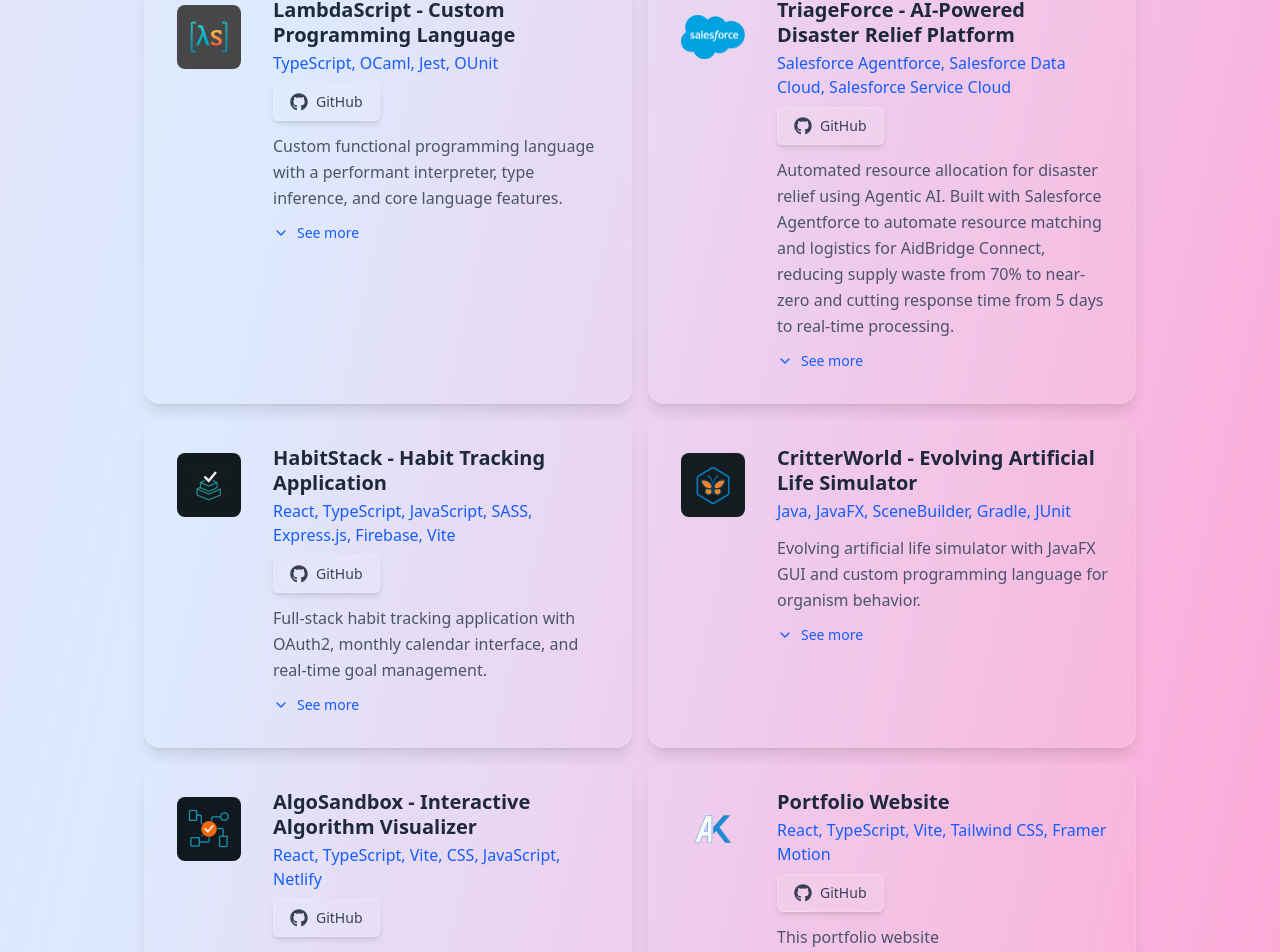
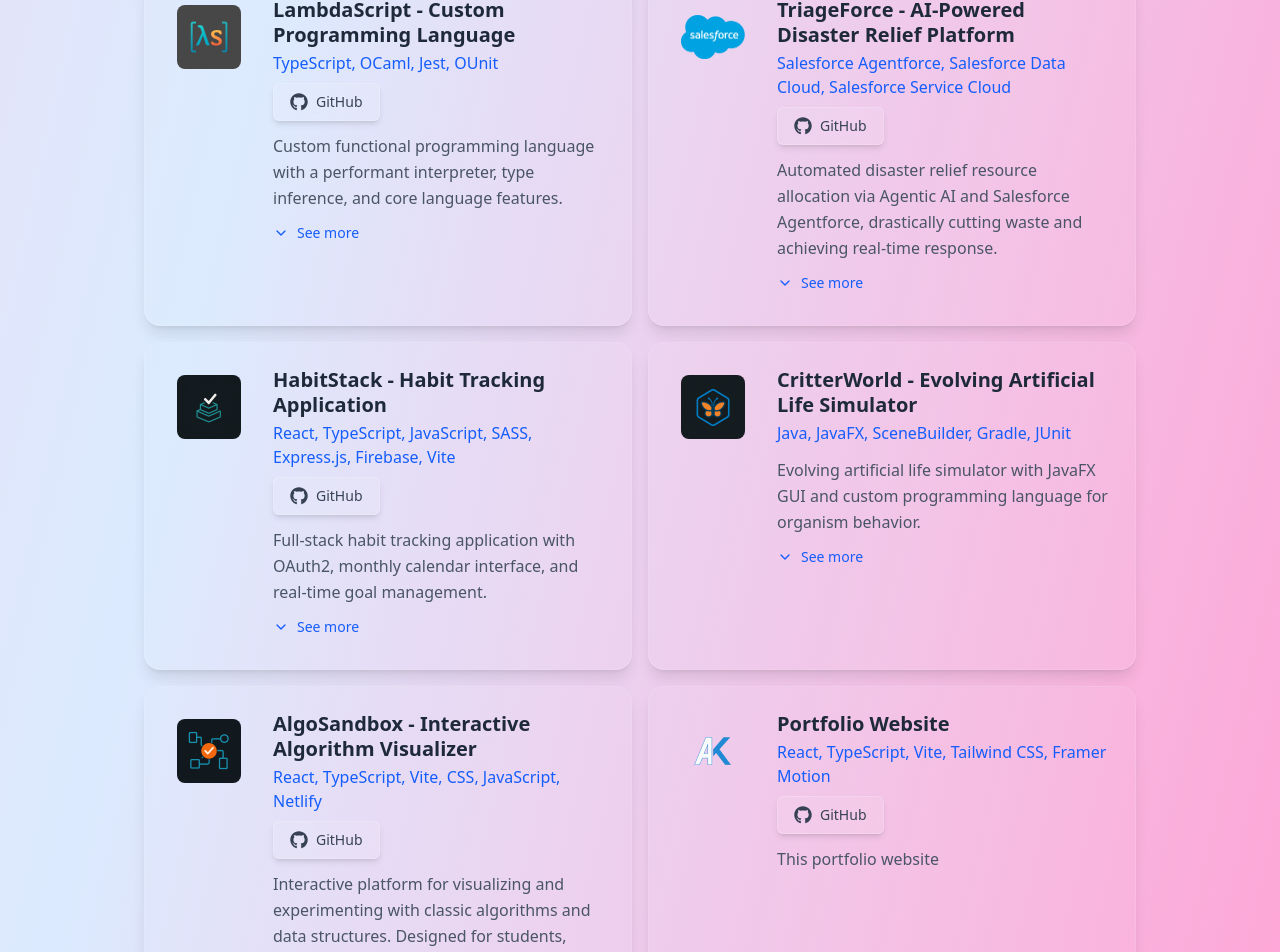
Before and after one commit to LambdaAK/Alex-Kozik-Portfolio, a React (Vite) app: page / in a window 1280 px wide. Shown: the part 4485-5437 px from the top of the page. Built offline with nearby package versions, Linux system fonts and the light colour scheme.

Commit message:
Updated TriageForce

```diff
--- a/src/App.tsx
+++ b/src/App.tsx
@@ -537,16 +537,16 @@
   },
   {
     name: "TriageForce - AI-Powered Disaster Relief Platform",
-    description: "Automated resource allocation for disaster relief using Agentic AI. Built with Salesforce Agentforce to automate resource matching and logistics for AidBridge Connect, reducing supply waste from 70% to near-zero and cutting response time from 5 days to real-time processing.",
+    description: "Automated disaster relief resource allocation via Agentic AI and Salesforce Agentforce, drastically cutting waste and achieving real-time response.",
     tech: ["Salesforce Agentforce", "Salesforce Data Cloud", "Salesforce Service Cloud"],
     github: "https://github.com/LambdaAK/agent-hackathon",
     demo: null,
     image: "/Salesforce.com_logo.svg.png",
     highlights: [
+      "Placed as finalist in Salesforce Agentforce Virtual Hackathon - built in 1 day during Salesforce internship.",
       "Leveraged 5 specialized Salesforce Agentforce agents to automate entire disaster relief workflow.",
       "Designed and implemented a sophisticated, user-friendly interface for real-time disaster relief coordination.",
-      "Scaled operations for 25-person team managing global disaster relief with 5,000+ product types.",
-      "Placed as finalist in Salesforce Agentforce Virtual Hackathon - built in 1 day during Salesforce internship."
+      "Scaled operations for 25-person team managing global disaster relief with 5,000+ product types."
     ]
   },
   {
```
